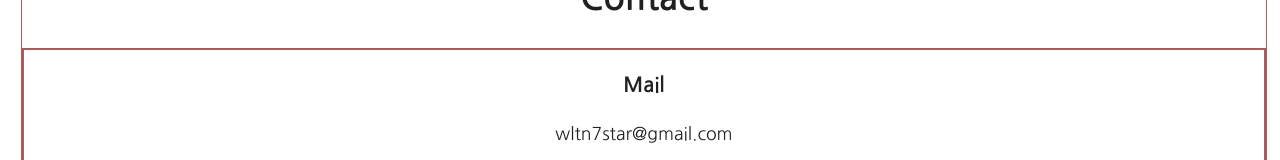
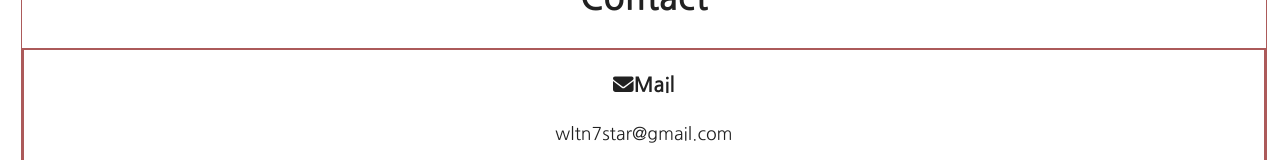
Before and after one commit to KJSoo95/Portfolio-React-, a React (Vite) app in the folder Portfolio-vite/: page / in a window 1280 px wide. Shown: the part 3201-3361 px from the top of the page. Built offline with nearby package versions, Linux system fonts and the light colour scheme.

Commit message:
feat: 폰트어썸 적용

```diff
--- a/Portfolio-vite/src/componenet/Section/Contact/Contact.jsx
+++ b/Portfolio-vite/src/componenet/Section/Contact/Contact.jsx
@@ -1,12 +1,21 @@
 import { forwardRef } from "react";
+
+import { FontAwesomeIcon } from "@fortawesome/react-fontawesome";
+
 import classes from "./Contact.module.css";
 import ContactPart from "./ContactPart";
+
+import { faEnvelope } from "@fortawesome/free-solid-svg-icons";
 
 const Contact = forwardRef((props, ref) => {
   return (
     <footer ref={ref}>
       <h1>Contact</h1>
-      <ContactPart title="Mail" description="wltn7star@gmail.com" />
+      <ContactPart
+        icon={<FontAwesomeIcon icon={faEnvelope} />}
+        title="Mail"
+        description="wltn7star@gmail.com"
+      />
       <ContactPart title="Phone" description="010-8974-9756" />
       <ContactPart title="Kakao" description="wltn7star" />
       <ContactPart title="" description="wltn7star" />
--- a/Portfolio-vite/src/componenet/Section/Contact/ContactPart.jsx
+++ b/Portfolio-vite/src/componenet/Section/Contact/ContactPart.jsx
@@ -1,10 +1,10 @@
-import classes from "./ContactPart.module.css"
+import classes from "./ContactPart.module.css";
 
 const ContactPart = (props) => {
   return (
     <div>
       <div>
-                <h3>{props.title}</h3>
+        <h3>{props.icon}{props.title}</h3>
         <p>{props.description}</p>
       </div>
     </div>
```
Lines whose indentation alone changed are shown as unchanged.
